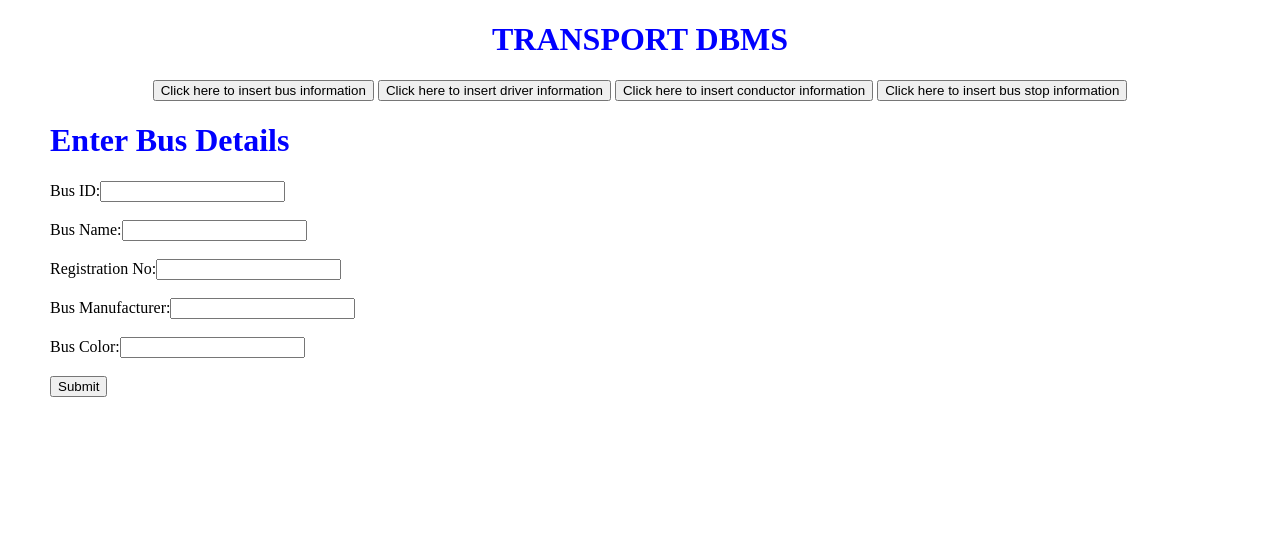
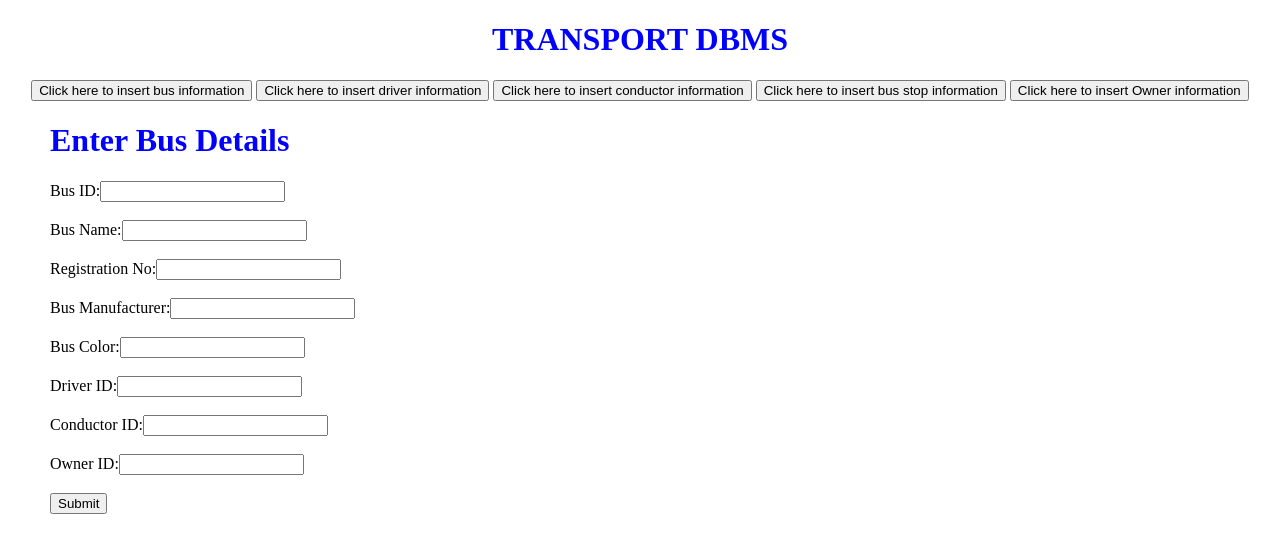
Before and after one commit to rahuldesai02/Transport, a PHP site: page / in a window 1280 px wide, after a click on "Click here to insert bus information". Shown: the top 553 px of the page. Run offline with PHP 8.4, Linux system fonts and the light colour scheme.

Commit message:
Added Owner,Some more attributes for bus table

```diff
--- a/index.php
+++ b/index.php
@@ -25,24 +25,36 @@
 				document.getElementById("insertConductor").style.display = "none";
 				document.getElementById("insertBusStop").style.display = "none";
 				document.getElementById("insertBus").style.display = "block";
+				document.getElementById("insertOwner").style.display = "none";
+
 			}
 			function insertDriver(){
 				document.getElementById("insertConductor").style.display = "none";
 				document.getElementById("insertBusStop").style.display = "none";
 				document.getElementById("insertBus").style.display = "none";
+				document.getElementById("insertOwner").style.display = "none";
 				document.getElementById("insertDriver").style.display = "block";
 			}
 			function insertConductor(){
 				document.getElementById("insertBusStop").style.display = "none";
 				document.getElementById("insertBus").style.display = "none";
 				document.getElementById("insertDriver").style.display = "none";
+				document.getElementById("insertOwner").style.display = "none";
 				document.getElementById("insertConductor").style.display = "block";
 			}
 			function insertBusStop(){
 				document.getElementById("insertBus").style.display = "none";
 				document.getElementById("insertDriver").style.display = "none";
 				document.getElementById("insertConductor").style.display = "none";
+				document.getElementById("insertOwner").style.display = "none";
 				document.getElementById("insertBusStop").style.display = "block";
+			}
+			function insertOwner(){
+				document.getElementById("insertBus").style.display = "none";
+				document.getElementById("insertDriver").style.display = "none";
+				document.getElementById("insertConductor").style.display = "none";
+				document.getElementById("insertBusStop").style.display = "none";
+				document.getElementById("insertOwner").style.display = "block";
 			}
 		</script>
 	</head>
@@ -52,6 +64,7 @@
 		<button type = "button" onclick = "insertDriver()">Click here to insert driver information</button>
 		<button type = "button" onclick = "insertConductor()">Click here to insert conductor information</button>
 		<button type = "button" onclick = "insertBusStop()">Click here to insert bus stop information</button>
+		<button type = "button" onclick = "insertOwner()">Click here to insert Owner information</button>
 		<div id = "insertBus">
 		<h1>Enter Bus Details</h1>
 		<form action="InsertBus.php" method="post">
@@ -60,6 +73,9 @@
 			Registration No:<input type="text" name="regno"/><br><br>
 			Bus Manufacturer:<input type="text" name="busmanufacturer"/><br><br>
 			Bus Color:<input type="text" name="buscolour"/><br><br>
+			Driver ID:<input type="text" name="driverid"/><br><br>
+			Conductor ID:<input type="text" name="conductorid"/><br><br>
+			Owner ID:<input type="text" name="ownerid"><br><br>
 			<input type="Submit"/>
 		</form>
 		</div>
@@ -93,5 +109,14 @@
 			<input type="Submit"/>
 		</form>
 		</div>
+		<div id = "insertOwner">
+		<h1>Enter Owner Details</h1>
+		<form action="InsertOwner.php" method="post">
+			Owner_ID:<input type="text" name="ownerid"/><br><br>
+			Name:<input type="text" name="ownername"/><br><br>
+			Contact No:<input type="text" name="contactno"/><br><br>
+			<input type="Submit"/>
+		</form>
+		</div>
 	</body>
 </html>
```
